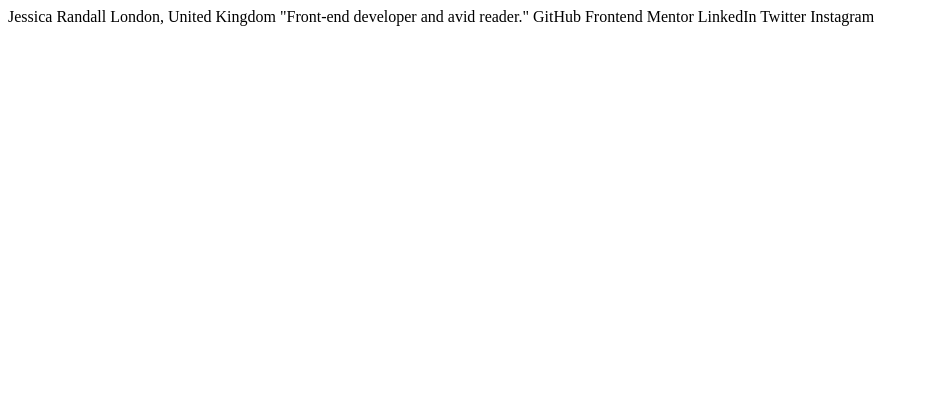
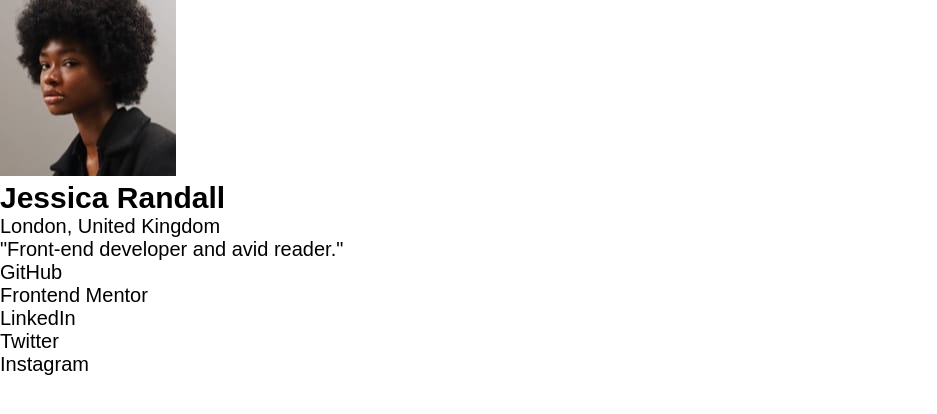
Before and after one commit to florinbejgu/03-social-links-profile-main, a plain HTML site: page index.html in a window 1280 px wide. Shown: the whole page, without its empty margins (0-937 px from the left). Drawn offline with Linux system fonts and the light colour scheme.

Commit message:
Added HTML tags and global reset to .css file

```diff
--- a/index.html
+++ b/index.html
@@ -16,7 +16,18 @@
     <title>Social links profile</title>
   </head>
   <body>
-    Jessica Randall London, United Kingdom "Front-end developer and avid
-    reader." GitHub Frontend Mentor LinkedIn Twitter Instagram
+    <div class="wrapper">
+      <img src="/assets/images/avatar-jessica.jpeg" alt="Jessica Randall" />
+      <h2>Jessica Randall</h2>
+      <p>London, United Kingdom</p>
+      <p>"Front-end developer and avid reader."</p>
+      <ul>
+        <li>GitHub</li>
+        <li>Frontend Mentor</li>
+        <li>LinkedIn</li>
+        <li>Twitter</li>
+        <li>Instagram</li>
+      </ul>
+    </div>
   </body>
 </html>
--- a/styles.css
+++ b/styles.css
@@ -0,0 +1,51 @@
+/* ************************************ */
+/* GLOBAL RESET *********************** */
+/* ************************************ */
+
+*,
+*::before,
+*::after {
+  /* Debugging */
+  /* border: 1px solid red; */
+  /* background: rgba(0, 100, 0, 0.1); */
+
+  /* Global reset of all elements and pseudo-elements, removing default padding&margin */
+  padding: 0;
+  margin: 0;
+  /* Change the Box model so width and height INCLUDE padding and border */
+  box-sizing: border-box;
+}
+
+*:focus {
+  outline: none;
+  box-shadow: 0 0 0 1rem rgba(255, 0, 0, 0.5);
+}
+
+html {
+  /* set 1rem to be font-size: 10px so font size calculation is easier e.g. 1.6rem is 16px instead of 1.6 rem being 25.6px*/
+  /* 10px / 16px = 0.625 = 62.5% */
+  /* Percentage of user's browser font-size setting */
+  font-size: 62.5%;
+  /* Scrolling to jump links is smooth */
+  scroll-behavior: smooth;
+}
+
+/* Setting text properties */
+body {
+  color: #000;
+  font-family: sans-serif;
+  font-size: 2rem;
+  min-height: 100vh;
+  display: flex;
+  flex-direction: column;
+  overflow-x: hidden;
+}
+
+/* Just one border between table cells */
+table {
+  border-collapse: collapse;
+}
+
+/* ************************************ */
+/* GENERAL */
+/* ************************************ */
```
